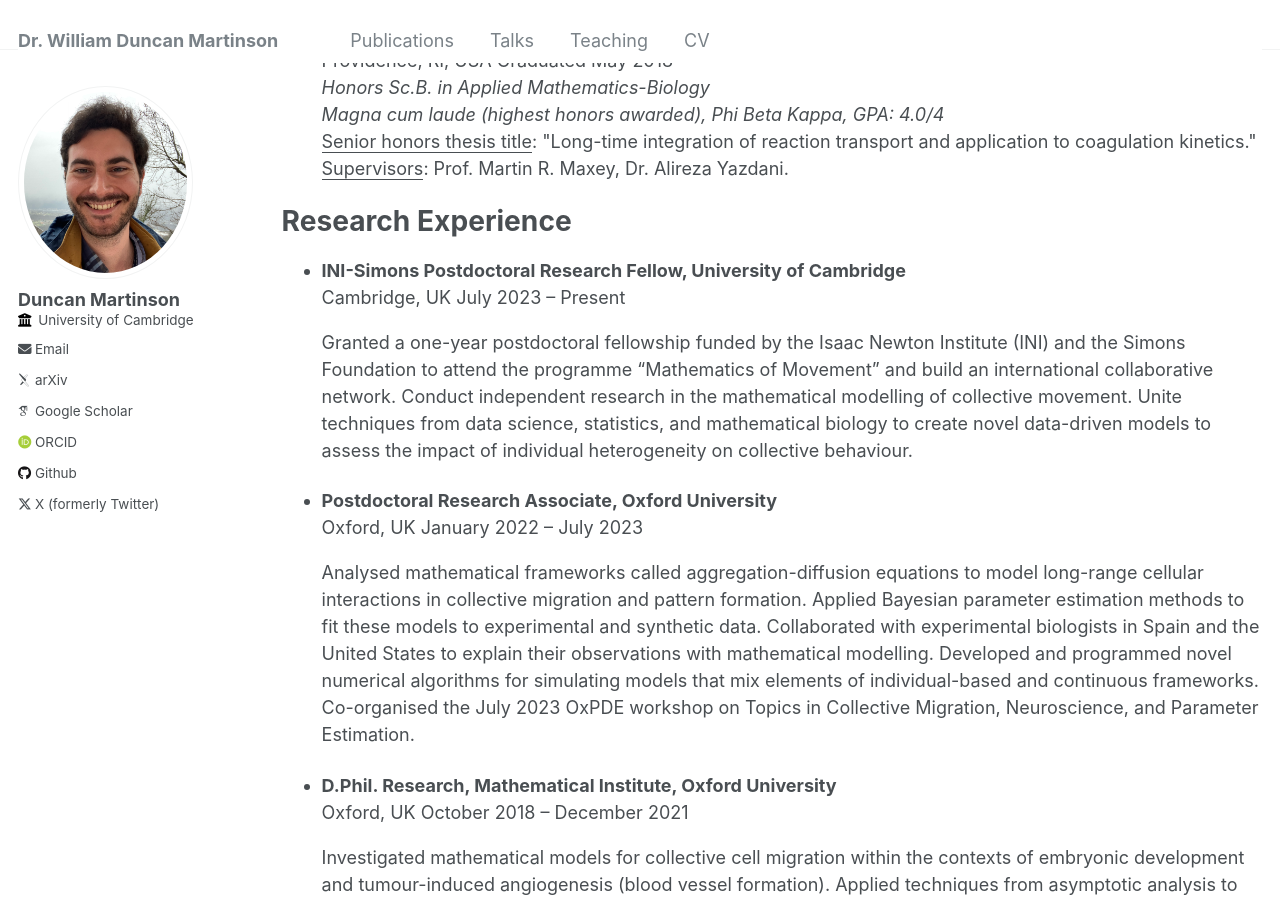
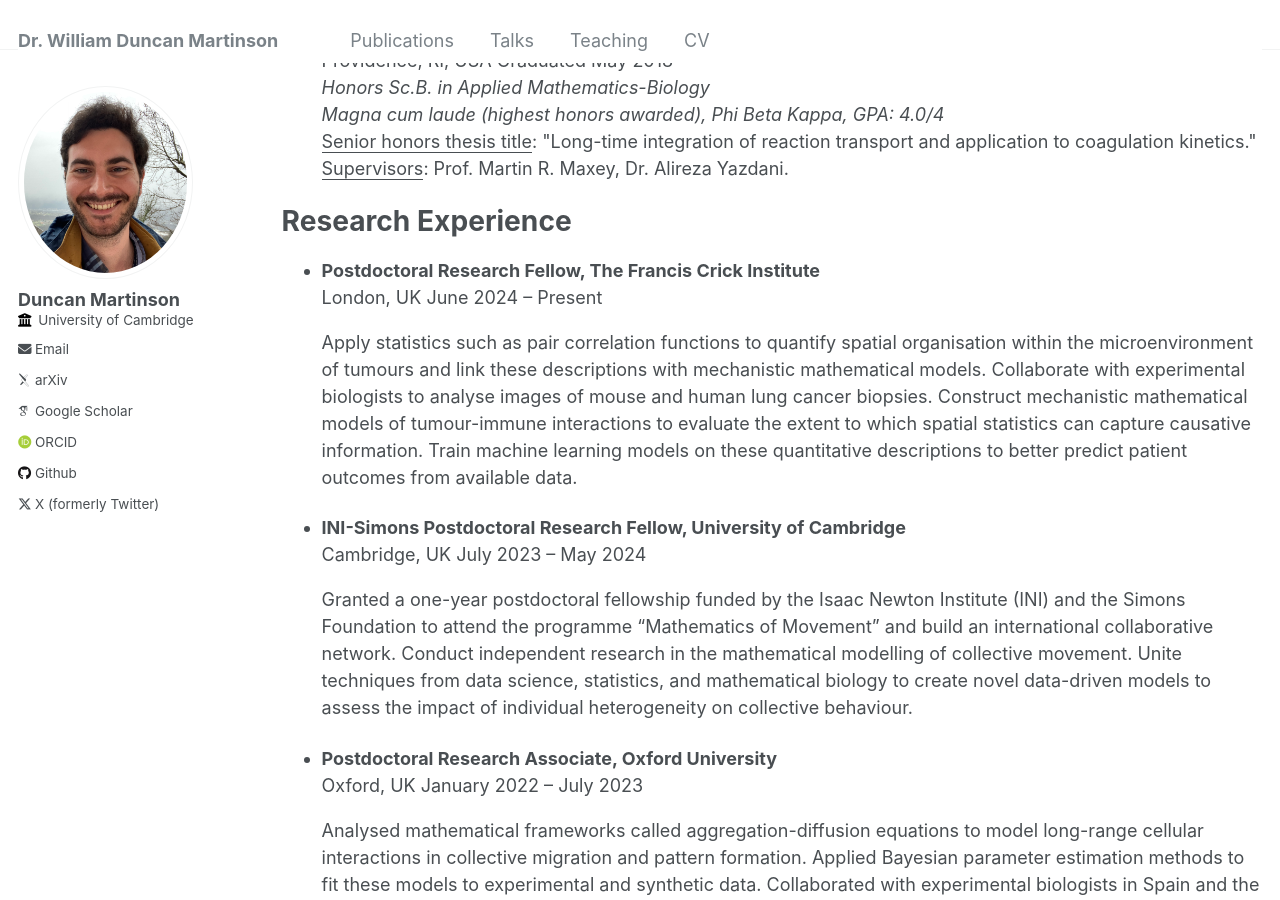
Before and after one commit to wdmartinson/wdmartinson.github.io, a Jekyll site: the page built from _pages/cv.md, in a window 1280 px wide and 900 px high, scrolled down 373 px. Built offline with Jekyll 4.4.1, drawn with Linux system fonts in a browser that asks for light colours; some web fonts are replaced.

Commit message:
fixing online CV, 6 August 2024

```diff
--- a/_pages/cv.md
+++ b/_pages/cv.md
@@ -29,8 +29,13 @@ Providence, RI, USA Graduated May 2018<br />
 
 Research Experience
 ======
+* <b>Postdoctoral Research Fellow, The Francis Crick Institute</b>
+  <br />London, UK June 2024 – Present
+
+<p style="margin-left: 40px">Apply statistics such as pair correlation functions to quantify spatial organisation within the microenvironment of tumours and link these descriptions with mechanistic mathematical models. Collaborate with experimental biologists to analyse images of mouse and human lung cancer biopsies. Construct mechanistic mathematical models of tumour-immune interactions to evaluate the extent to which spatial statistics can capture causative information. Train machine learning models on these quantitative descriptions to better predict patient outcomes from available data.</p>
+
 * <b>INI-Simons Postdoctoral Research Fellow, University of Cambridge</b>
-  <br />Cambridge, UK July 2023 – Present
+  <br />Cambridge, UK July 2023 – May 2024
 
 <p style="margin-left: 40px">Granted a one-year postdoctoral fellowship funded by the Isaac Newton Institute (INI) and the Simons Foundation to attend the programme “Mathematics of Movement” and build an international collaborative network. Conduct independent research in the mathematical modelling of collective movement. Unite techniques from data science, statistics, and mathematical biology to create novel data-driven models to assess the impact of individual heterogeneity on collective behaviour.</p>
 
```
